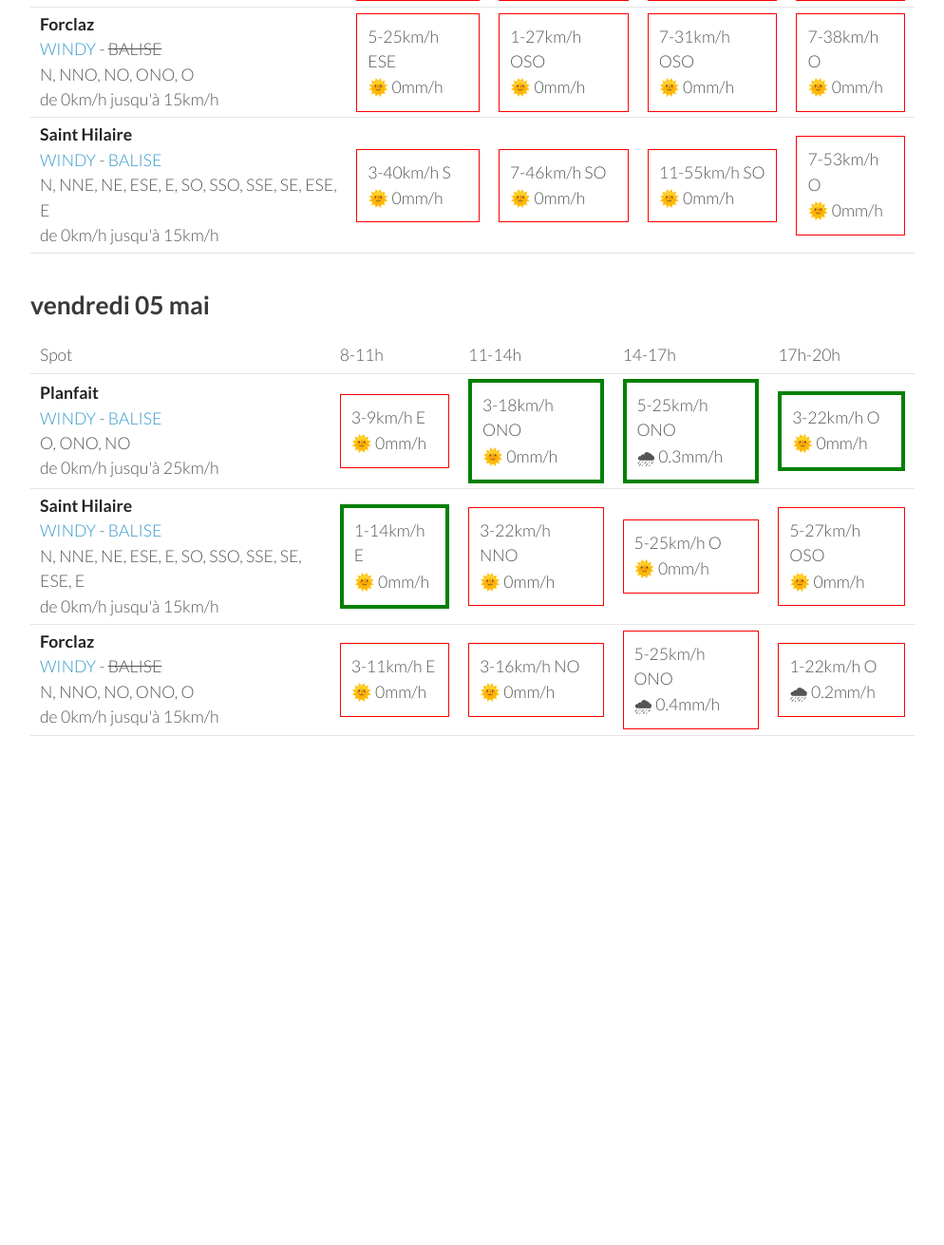
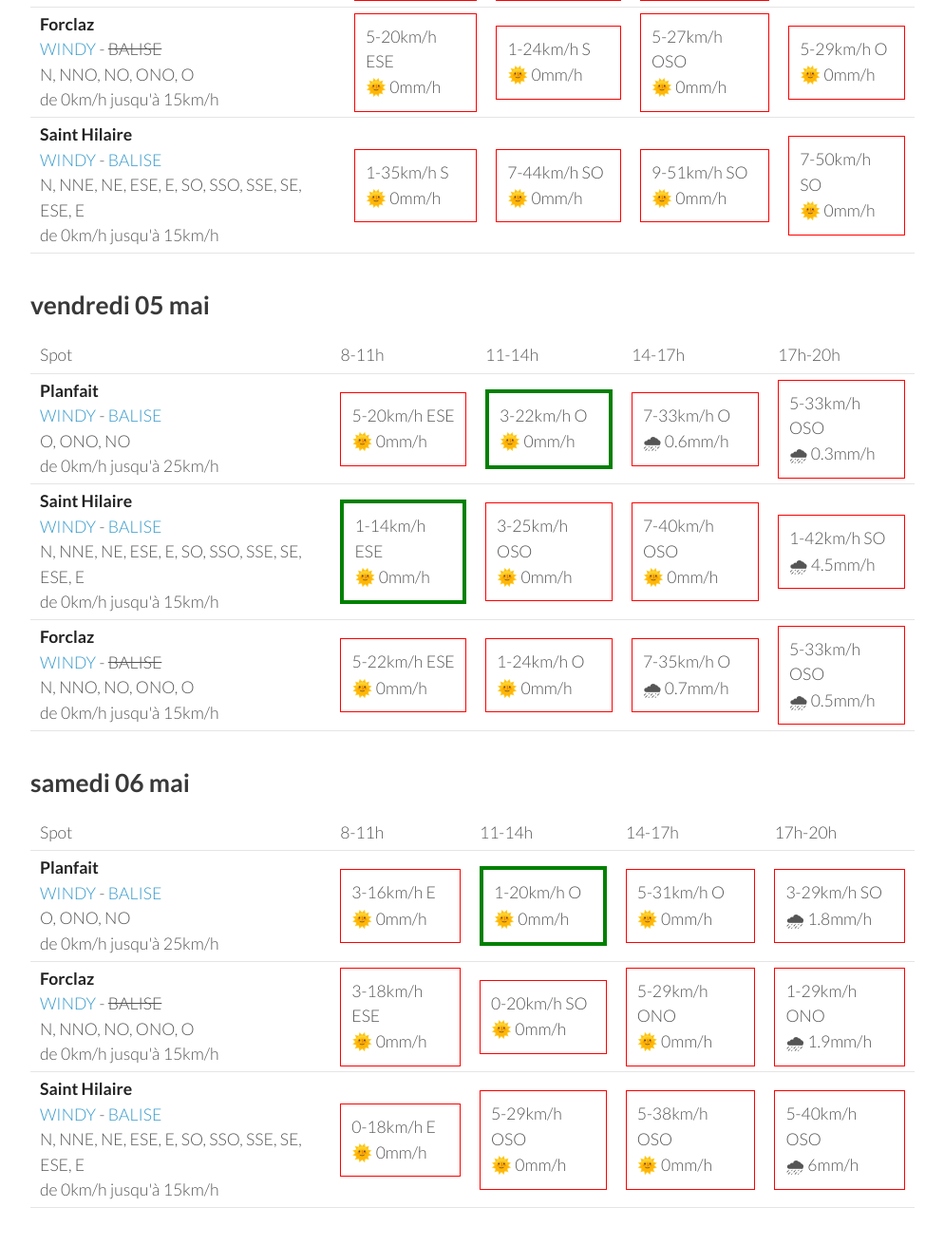
Before and after one commit to parapente-dans-le-nord/parapente-dans-le-nord.github.io, a Jekyll site: the page built from alpes_nord.markdown, in a window 1280 px wide and 1400 px high, scrolled down 1997 px. Shown: the top 1311 px of the window at 95% size, without its empty margins (26-1020 px from the left). Built offline with Jekyll 4.4.1, drawn with Linux system fonts in a browser that asks for light colours; before the commit the page ends 2900 px from its top, so only the background shows below that; some of the changed text lies outside the part shown.

Commit message:
update index.markdown

```diff
--- a/alpes_nord.markdown
+++ b/alpes_nord.markdown
@@ -118,7 +118,7 @@ page mise à jour le lundi 01 mai 06:26
 
             <td><div class="not-flyable"><p>3-16km/h ESE</p><p>🌞 0mm/h</p></div></td>
             <td><div class="flyable"><p>3-18km/h ONO</p><p>🌞 0mm/h</p></div></td>
-            <td><div class="flyable"><p>5-25km/h ONO</p><p>🌞 0mm/h</p></div></td>
+            <td><div class="not-flyable"><p>5-29km/h ONO</p><p>🌞 0mm/h</p></div></td>
             <td><div class="flyable"><p>5-25km/h ONO</p><p>🌞 0mm/h</p></div></td>
 
 
@@ -126,9 +126,9 @@ page mise à jour le lundi 01 mai 06:26
 <tr>
         <td><strong>Forclaz</strong><br><a href="https://windy.com/45.814/6.247?45.375,6.246,8,m:eVwaglz">WINDY</a> - <span class="no-balise"> BALISE </span><br> <span class="vent-favorable">N, NNO, NO, ONO, O</span><br><span class="force-vent">de 0km/h jusqu'à 15km/h</span> </td>
 
-            <td><div class="not-flyable"><p>3-16km/h SE</p><p>🌞 0mm/h</p></div></td>
+            <td><div class="not-flyable"><p>3-16km/h ESE</p><p>🌞 0mm/h</p></div></td>
             <td><div class="not-flyable"><p>3-16km/h ONO</p><p>🌞 0mm/h</p></div></td>
-            <td><div class="not-flyable"><p>5-25km/h ONO</p><p>🌞 0mm/h</p></div></td>
+            <td><div class="not-flyable"><p>5-29km/h ONO</p><p>🌞 0mm/h</p></div></td>
             <td><div class="not-flyable"><p>5-25km/h NO</p><p>🌞 0mm/h</p></div></td>
 
 
@@ -137,9 +137,9 @@ page mise à jour le lundi 01 mai 06:26
         <td><strong>Saint Hilaire</strong><br><a href="https://windy.com/45.307/5.888?45.087,5.889,9,m:eUFagkX">WINDY</a> - <span class=""><a href="http://www.balisemeteo.com/balise.php?idBalise=61">BALISE</a> </span><br> <span class="vent-favorable">N, NNE, NE, ESE, E, SO, SSO, SSE, SE, ESE, E</span><br><span class="force-vent">de 0km/h jusqu'à 15km/h</span> </td>
 
             <td><div class="not-flyable"><p>1-18km/h ESE</p><p>🌞 0mm/h</p></div></td>
-            <td><div class="not-flyable"><p>3-18km/h O</p><p>🌞 0mm/h</p></div></td>
-            <td><div class="not-flyable"><p>5-31km/h OSO</p><p>🌞 0mm/h</p></div></td>
-            <td><div class="not-flyable"><p>5-33km/h O</p><p>🌞 0mm/h</p></div></td>
+            <td><div class="not-flyable"><p>3-22km/h OSO</p><p>🌞 0mm/h</p></div></td>
+            <td><div class="not-flyable"><p>5-35km/h O</p><p>🌞 0mm/h</p></div></td>
+            <td><div class="not-flyable"><p>5-33km/h ONO</p><p>🌞 0mm/h</p></div></td>
 
 
     </tr>
@@ -162,30 +162,30 @@ page mise à jour le lundi 01 mai 06:26
 <tr>
         <td><strong>Planfait</strong><br><a href="https://windy.com/45.853/6.223?45.415,6.223,8">WINDY</a> - <span class=""><a href="https://www.openwindmap.org/PP496">BALISE</a> </span><br> <span class="vent-favorable">O, ONO, NO</span><br><span class="force-vent">de 0km/h jusqu'à 25km/h</span> </td>
 
-            <td><div class="not-flyable"><p>5-24km/h ESE</p><p>🌞 0mm/h</p></div></td>
-            <td><div class="not-flyable"><p>3-25km/h OSO</p><p>🌞 0mm/h</p></div></td>
-            <td><div class="not-flyable"><p>9-31km/h OSO</p><p>🌞 0mm/h</p></div></td>
-            <td><div class="not-flyable"><p>9-38km/h O</p><p>🌞 0mm/h</p></div></td>
+            <td><div class="not-flyable"><p>5-18km/h ESE</p><p>🌞 0mm/h</p></div></td>
+            <td><div class="not-flyable"><p>3-22km/h SSO</p><p>🌞 0mm/h</p></div></td>
+            <td><div class="not-flyable"><p>7-27km/h OSO</p><p>🌞 0mm/h</p></div></td>
+            <td><div class="not-flyable"><p>7-29km/h O</p><p>🌞 0mm/h</p></div></td>
 
 
     </tr>
 <tr>
         <td><strong>Forclaz</strong><br><a href="https://windy.com/45.814/6.247?45.375,6.246,8,m:eVwaglz">WINDY</a> - <span class="no-balise"> BALISE </span><br> <span class="vent-favorable">N, NNO, NO, ONO, O</span><br><span class="force-vent">de 0km/h jusqu'à 15km/h</span> </td>
 
-            <td><div class="not-flyable"><p>5-25km/h ESE</p><p>🌞 0mm/h</p></div></td>
-            <td><div class="not-flyable"><p>1-27km/h OSO</p><p>🌞 0mm/h</p></div></td>
-            <td><div class="not-flyable"><p>7-31km/h OSO</p><p>🌞 0mm/h</p></div></td>
-            <td><div class="not-flyable"><p>7-38km/h O</p><p>🌞 0mm/h</p></div></td>
+            <td><div class="not-flyable"><p>5-20km/h ESE</p><p>🌞 0mm/h</p></div></td>
+            <td><div class="not-flyable"><p>1-24km/h S</p><p>🌞 0mm/h</p></div></td>
+            <td><div class="not-flyable"><p>5-27km/h OSO</p><p>🌞 0mm/h</p></div></td>
+            <td><div class="not-flyable"><p>5-29km/h O</p><p>🌞 0mm/h</p></div></td>
 
 
     </tr>
 <tr>
         <td><strong>Saint Hilaire</strong><br><a href="https://windy.com/45.307/5.888?45.087,5.889,9,m:eUFagkX">WINDY</a> - <span class=""><a href="http://www.balisemeteo.com/balise.php?idBalise=61">BALISE</a> </span><br> <span class="vent-favorable">N, NNE, NE, ESE, E, SO, SSO, SSE, SE, ESE, E</span><br><span class="force-vent">de 0km/h jusqu'à 15km/h</span> </td>
 
-            <td><div class="not-flyable"><p>3-40km/h S</p><p>🌞 0mm/h</p></div></td>
-            <td><div class="not-flyable"><p>7-46km/h SO</p><p>🌞 0mm/h</p></div></td>
-            <td><div class="not-flyable"><p>11-55km/h SO</p><p>🌞 0mm/h</p></div></td>
-            <td><div class="not-flyable"><p>7-53km/h O</p><p>🌞 0mm/h</p></div></td>
+            <td><div class="not-flyable"><p>1-35km/h S</p><p>🌞 0mm/h</p></div></td>
+            <td><div class="not-flyable"><p>7-44km/h SO</p><p>🌞 0mm/h</p></div></td>
+            <td><div class="not-flyable"><p>9-51km/h SO</p><p>🌞 0mm/h</p></div></td>
+            <td><div class="not-flyable"><p>7-50km/h SO</p><p>🌞 0mm/h</p></div></td>
 
 
     </tr>
@@ -208,30 +208,30 @@ page mise à jour le lundi 01 mai 06:26
 <tr>
         <td><strong>Planfait</strong><br><a href="https://windy.com/45.853/6.223?45.415,6.223,8">WINDY</a> - <span class=""><a href="https://www.openwindmap.org/PP496">BALISE</a> </span><br> <span class="vent-favorable">O, ONO, NO</span><br><span class="force-vent">de 0km/h jusqu'à 25km/h</span> </td>
 
-            <td><div class="not-flyable"><p>3-9km/h E</p><p>🌞 0mm/h</p></div></td>
-            <td><div class="flyable"><p>3-18km/h ONO</p><p>🌞 0mm/h</p></div></td>
-            <td><div class="flyable"><p>5-25km/h ONO</p><p>🌧 0.3mm/h</p></div></td>
+            <td><div class="not-flyable"><p>5-20km/h ESE</p><p>🌞 0mm/h</p></div></td>
             <td><div class="flyable"><p>3-22km/h O</p><p>🌞 0mm/h</p></div></td>
+            <td><div class="not-flyable"><p>7-33km/h O</p><p>🌧 0.6mm/h</p></div></td>
+            <td><div class="not-flyable"><p>5-33km/h OSO</p><p>🌧 0.3mm/h</p></div></td>
 
 
     </tr>
 <tr>
         <td><strong>Saint Hilaire</strong><br><a href="https://windy.com/45.307/5.888?45.087,5.889,9,m:eUFagkX">WINDY</a> - <span class=""><a href="http://www.balisemeteo.com/balise.php?idBalise=61">BALISE</a> </span><br> <span class="vent-favorable">N, NNE, NE, ESE, E, SO, SSO, SSE, SE, ESE, E</span><br><span class="force-vent">de 0km/h jusqu'à 15km/h</span> </td>
 
-            <td><div class="flyable"><p>1-14km/h E</p><p>🌞 0mm/h</p></div></td>
-            <td><div class="not-flyable"><p>3-22km/h NNO</p><p>🌞 0mm/h</p></div></td>
-            <td><div class="not-flyable"><p>5-25km/h O</p><p>🌞 0mm/h</p></div></td>
-            <td><div class="not-flyable"><p>5-27km/h OSO</p><p>🌞 0mm/h</p></div></td>
+            <td><div class="flyable"><p>1-14km/h ESE</p><p>🌞 0mm/h</p></div></td>
+            <td><div class="not-flyable"><p>3-25km/h OSO</p><p>🌞 0mm/h</p></div></td>
+            <td><div class="not-flyable"><p>7-40km/h OSO</p><p>🌞 0mm/h</p></div></td>
+            <td><div class="not-flyable"><p>1-42km/h SO</p><p>🌧 4.5mm/h</p></div></td>
 
 
     </tr>
 <tr>
         <td><strong>Forclaz</strong><br><a href="https://windy.com/45.814/6.247?45.375,6.246,8,m:eVwaglz">WINDY</a> - <span class="no-balise"> BALISE </span><br> <span class="vent-favorable">N, NNO, NO, ONO, O</span><br><span class="force-vent">de 0km/h jusqu'à 15km/h</span> </td>
 
-            <td><div class="not-flyable"><p>3-11km/h E</p><p>🌞 0mm/h</p></div></td>
-            <td><div class="not-flyable"><p>3-16km/h NO</p><p>🌞 0mm/h</p></div></td>
-            <td><div class="not-flyable"><p>5-25km/h ONO</p><p>🌧 0.4mm/h</p></div></td>
-            <td><div class="not-flyable"><p>1-22km/h O</p><p>🌧 0.2mm/h</p></div></td>
+            <td><div class="not-flyable"><p>5-22km/h ESE</p><p>🌞 0mm/h</p></div></td>
+            <td><div class="not-flyable"><p>1-24km/h O</p><p>🌞 0mm/h</p></div></td>
+            <td><div class="not-flyable"><p>7-35km/h O</p><p>🌧 0.7mm/h</p></div></td>
+            <td><div class="not-flyable"><p>5-33km/h OSO</p><p>🌧 0.5mm/h</p></div></td>
 
 
     </tr>
@@ -239,3 +239,49 @@ page mise à jour le lundi 01 mai 06:26
 </tbody>
 </table>
 {:/}
+## samedi 06 mai
+
+{::nomarkdown}
+<table>
+  <tbody>
+    <tr>
+      <td>Spot</td>
+      <td>8-11h</td>
+      <td>11-14h</td>
+      <td>14-17h</td>
+      <td>17h-20h</td>
+    </tr>
+<tr>
+        <td><strong>Planfait</strong><br><a href="https://windy.com/45.853/6.223?45.415,6.223,8">WINDY</a> - <span class=""><a href="https://www.openwindmap.org/PP496">BALISE</a> </span><br> <span class="vent-favorable">O, ONO, NO</span><br><span class="force-vent">de 0km/h jusqu'à 25km/h</span> </td>
+
+            <td><div class="not-flyable"><p>3-16km/h E</p><p>🌞 0mm/h</p></div></td>
+            <td><div class="flyable"><p>1-20km/h O</p><p>🌞 0mm/h</p></div></td>
+            <td><div class="not-flyable"><p>5-31km/h O</p><p>🌞 0mm/h</p></div></td>
+            <td><div class="not-flyable"><p>3-29km/h SO</p><p>🌧 1.8mm/h</p></div></td>
+
+
+    </tr>
+<tr>
+        <td><strong>Forclaz</strong><br><a href="https://windy.com/45.814/6.247?45.375,6.246,8,m:eVwaglz">WINDY</a> - <span class="no-balise"> BALISE </span><br> <span class="vent-favorable">N, NNO, NO, ONO, O</span><br><span class="force-vent">de 0km/h jusqu'à 15km/h</span> </td>
+
+            <td><div class="not-flyable"><p>3-18km/h ESE</p><p>🌞 0mm/h</p></div></td>
+            <td><div class="not-flyable"><p>0-20km/h SO</p><p>🌞 0mm/h</p></div></td>
+            <td><div class="not-flyable"><p>5-29km/h ONO</p><p>🌞 0mm/h</p></div></td>
+            <td><div class="not-flyable"><p>1-29km/h ONO</p><p>🌧 1.9mm/h</p></div></td>
+
+
+    </tr>
+<tr>
+        <td><strong>Saint Hilaire</strong><br><a href="https://windy.com/45.307/5.888?45.087,5.889,9,m:eUFagkX">WINDY</a> - <span class=""><a href="http://www.balisemeteo.com/balise.php?idBalise=61">BALISE</a> </span><br> <span class="vent-favorable">N, NNE, NE, ESE, E, SO, SSO, SSE, SE, ESE, E</span><br><span class="force-vent">de 0km/h jusqu'à 15km/h</span> </td>
+
+            <td><div class="not-flyable"><p>0-18km/h E</p><p>🌞 0mm/h</p></div></td>
+            <td><div class="not-flyable"><p>5-29km/h OSO</p><p>🌞 0mm/h</p></div></td>
+            <td><div class="not-flyable"><p>5-38km/h OSO</p><p>🌞 0mm/h</p></div></td>
+            <td><div class="not-flyable"><p>5-40km/h OSO</p><p>🌧 6mm/h</p></div></td>
+
+
+    </tr>
+
+</tbody>
+</table>
+{:/}
```
Also changed, not shown: other parts of alpes_nord.markdown (+1 -1 lines).
